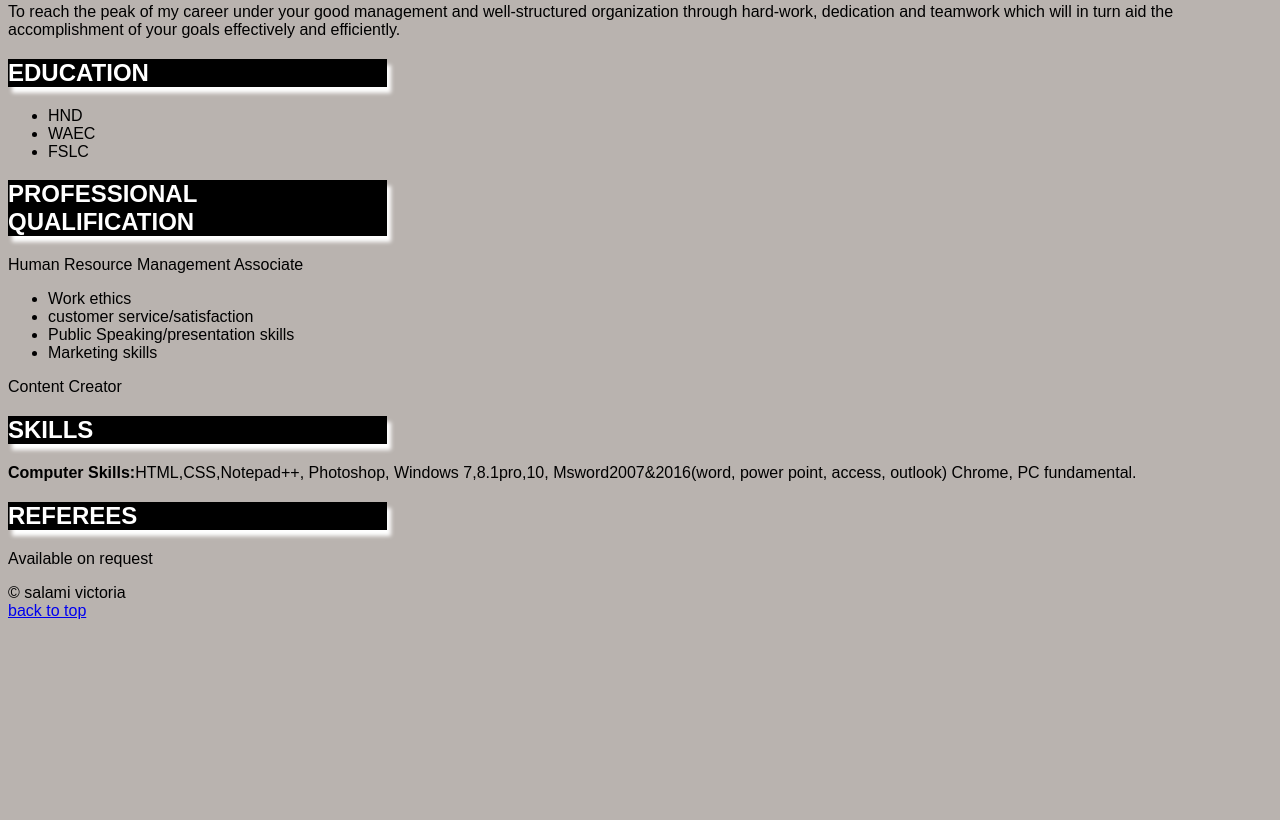
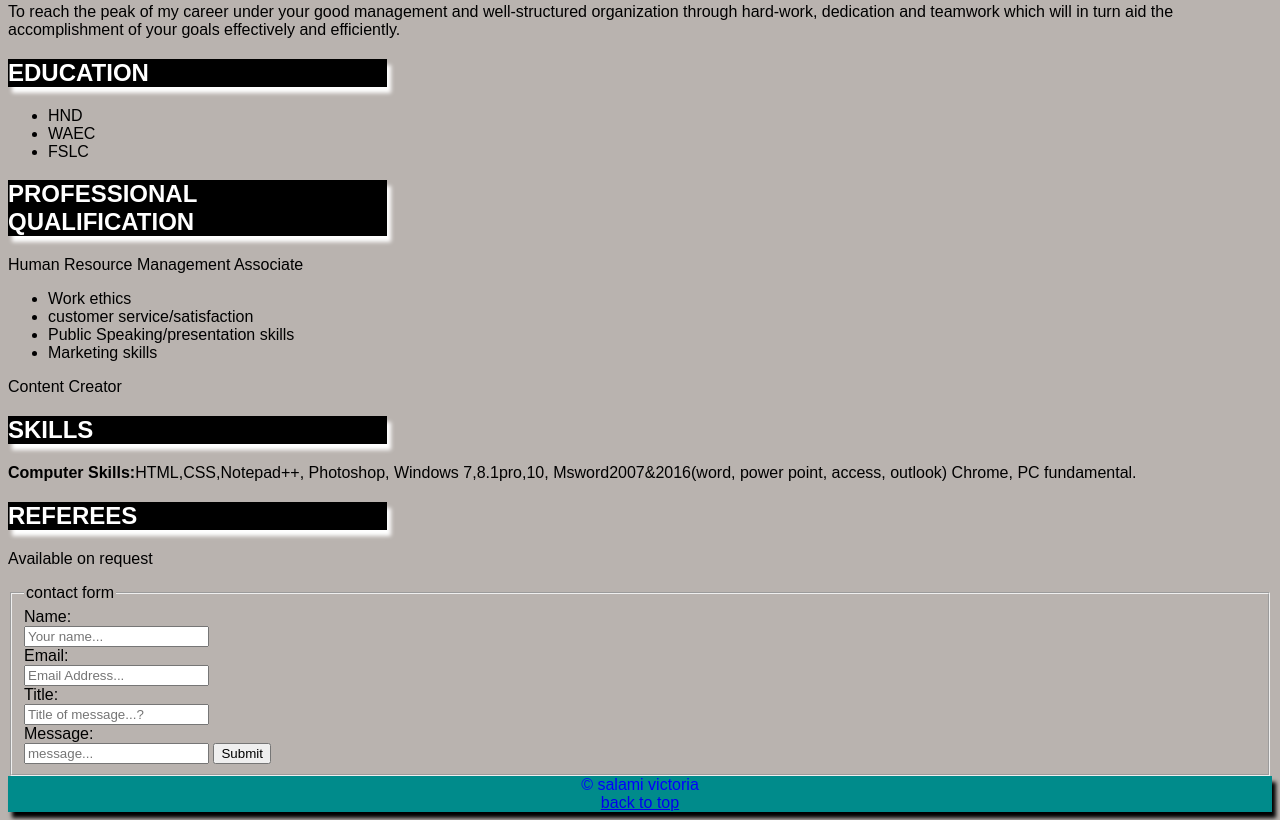
Before and after one commit to ikiv-rach/CV, a plain HTML site: page victoria.html in a window 1280 px wide. Shown: the part 367-1187 px from the top of the page. Before the commit the page ends 995 px from the top, so only its background shows below. Drawn offline with Linux system fonts and the light colour scheme.

Commit message:
added contact form

```diff
--- a/victoria.html
+++ b/victoria.html
@@ -151,6 +151,35 @@
 	<div>
 	<p>Available on request</p>
 	</div>
+
+						<fieldset>
+
+				<legend>contact form</legend>
+				<label> Name:<br/>
+
+				<input type="text" required="required"
+				placeholder ="Your name..."/>
+
+				</label><br/>
+
+				<label>Email:<br/>
+				<input type="email" required="required"
+				placeholder ="Email Address..."/>
+				</label><br/>
+
+			<label>Title:<br/>
+				<input type="text" require="required"
+				placeholder ="Title of message...?"/>
+			</label><br/>
+
+			<label>Message:<br/>
+				<input type="text" required="required"
+				placeholder ="message..."/>
+				<input type="submit"/>
+				</label><br/>
+
+		</fieldset>
+		<div class="bottom">
 				&copy salami victoria</br>
 				<a href="#top">back to top</a>
 			</div>
```
